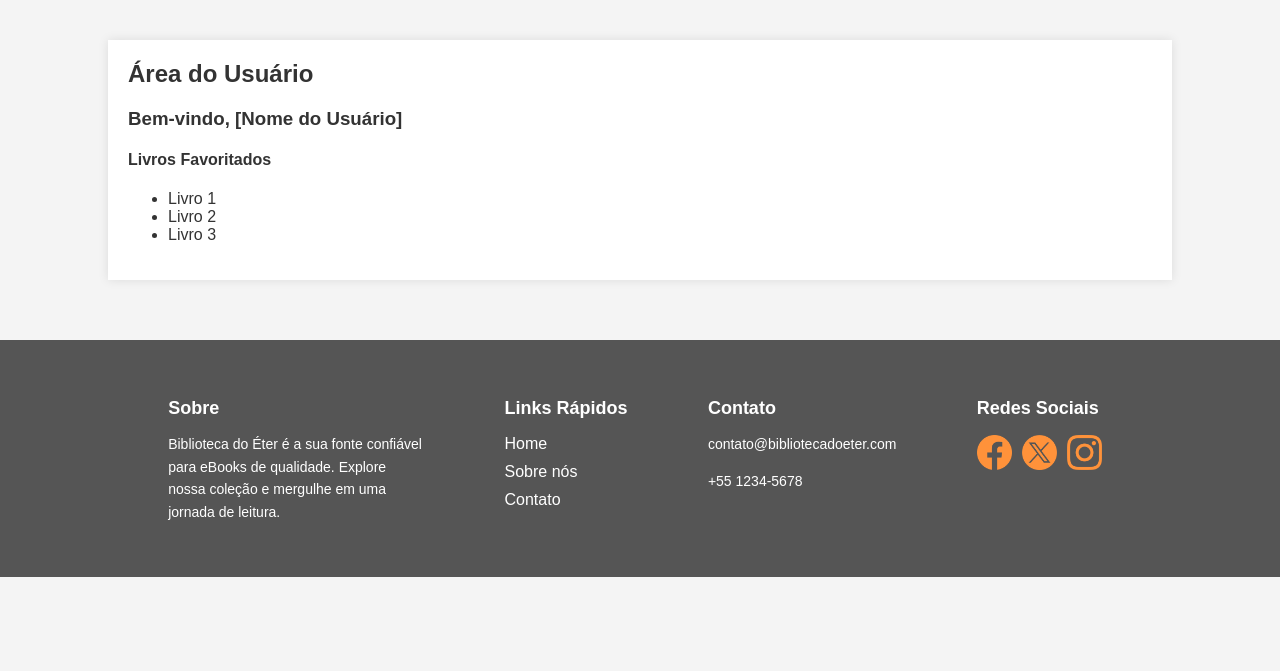
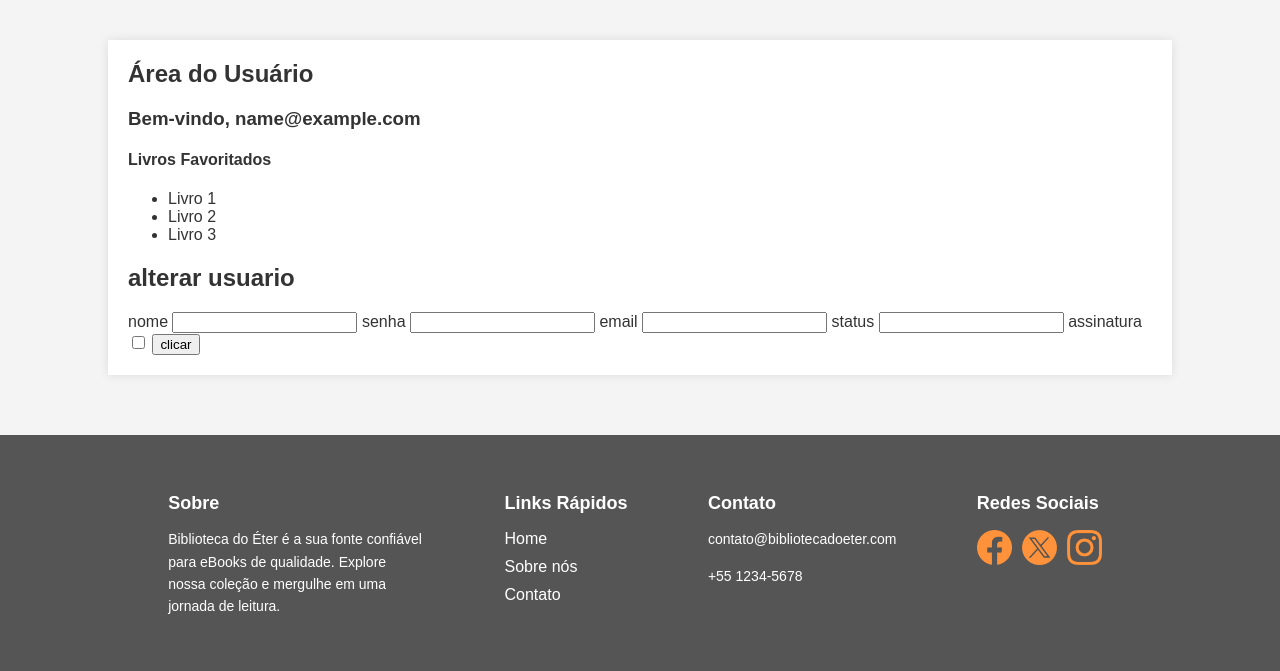
Before and after one commit to bytols/Flask-DB, a Flask app: template Flask_xande/FrontEnd/templates/user_area.html in a window 1280 px wide. Shown: the part 72-743 px from the top of the page. Run offline with Flask 3, Linux system fonts and the light colour scheme; the template is opened without the code that fills it: most values are stand-ins (such as "Sample title", 1, 10 or a date in 2020).

Commit message:
salvando o mundo

```diff
--- a/Flask_xande/BackEnd/LibDao.py
+++ b/Flask_xande/BackEnd/LibDao.py
@@ -54,7 +54,9 @@ class UsuarioDao:
         session.commit()
     def alterar(self, usuario):
         session=Session()
-        session.execute(update(Usuario),[usuario.serialize()])
+        print(usuario)
+        #transformar usuario em classe
+        session.execute(update(Usuario).where(Usuario.Nome_Usuario == usuario.Nome),[usuario.serialize()])
         session.commit()
     def excluir(self, chave):
         session = Session()
--- a/Flask_xande/BackEnd/SQL_Model.py
+++ b/Flask_xande/BackEnd/SQL_Model.py
@@ -16,7 +16,6 @@ class Usuario(Base):
     Senha_Usuario: Mapped[str] = mapped_column(String(255))
     Status_Usuario: Mapped[str] = mapped_column(String(20))
     Data_Registro: Mapped[DateTime] = mapped_column(DateTime(timezone=True), server_default=func.now())
-    Ultimo_Login: Mapped[DateTime] = mapped_column(DateTime(timezone=True), server_default=func.now())
     Assinatura: Mapped[Boolean] = mapped_column(Boolean(), default=True)
     Pagamento: Mapped[list["Pagamento"]] = relationship("Pagamento", back_populates="Usuario", cascade="all, delete-orphan")
     Favoritos: Mapped[list["Item"]] = relationship(secondary="Favoritos", back_populates="Usuarios")
--- a/Flask_xande/BackEnd/app.py
+++ b/Flask_xande/BackEnd/app.py
@@ -28,23 +28,26 @@ def obter(chave):
 @app.post("/api/usuario")
 def incluir():
     dados = request.get_json()
-    u = UsuarioClass(dados["nome"], dados["idade"])
-    u.matricula = dados["matricula"]
+    u = UsuarioClass(dados["Nome"], dados["Email"], dados["Senha"] , dados["Status"] , dados["Assinatura"] )
     controle_user.incluir(u)
     return jsonify(u.serialize())
 
-@app.put("/api/usuario/<matricula>")
-def alterar(matricula):
+@app.put("/api/usuario/<chave>")
+def alterar(chave):
     dados = request.get_json()
-    p = controle_user.obter(matricula)
-    p.nome = dados["nome"]
-    p.idade = dados["idade"]
-    controle_user.alterar(p)
+    print(dados)
+    u = controle_user.obter(chave)
+    u.Nome = dados["Nome"]
+    u.Email = dados["Email"]
+    u.Senha = dados["Senha"]
+    u.Status = dados["Status"]
+    u.Assinatura = dados["Assinatura"]
+    controle_user.alterar(u)
     return make_response("Alterado!",200)
 
-@app.delete("/api/usuario/<matricula>")
-def excluir(matricula):
-    controle_user.excluir(matricula)
+@app.delete("/api/usuario/<chave>")
+def excluir(chave):
+    controle_user.excluir(chave)
     return make_response("Removido!",200)
 
 if __name__ == '__main__':
@@ -67,22 +70,22 @@ def obter(chave):
 def incluir():
     dados = request.get_json()
     u = ItemClass(dados["nome"], dados["idade"])
-    u.matricula = dados["matricula"]
+    u.chave = dados["chave"]
     controle_item.incluir(u)
     return jsonify(u.serialize())
 
-@app.put("/api/catalogo/<matricula>")
-def alterar(matricula):
+@app.put("/api/catalogo/<chave>")
+def alterar(chave):
     dados = request.get_json()
-    p = controle_item.obter(matricula)
+    p = controle_item.obter(chave)
     p.nome = dados["nome"]
     p.idade = dados["idade"]
     controle_item.alterar(p)
     return make_response("Alterado!",200)
 
-@app.delete("/api/catalogo/<matricula>")
-def excluir(matricula):
-    controle_item.excluir(matricula)
+@app.delete("/api/catalogo/<chave>")
+def excluir(chave):
+    controle_item.excluir(chave)
     return make_response("Removido!",200)
 
 if __name__ == '__main__':
--- a/Flask_xande/FrontEnd/app.py
+++ b/Flask_xande/FrontEnd/app.py
@@ -8,11 +8,16 @@ from LibIntegracao import UsuarioNet
 from flask_mail import Mail, Message
 from itsdangerous import URLSafeTimedSerializer, SignatureExpired
 from forms import LoginForm, RegistrationForm
-from flask import request
+from flask import request, session
+from flask_session import Session
+
+import json
 
 app = Flask(__name__)
 app.config['SECRET_KEY'] = 'your_secret_key'
-
+app.config["SESSION_PERMANENT"] = False
+app.config["SESSION_TYPE"] = "filesystem"
+Session(app)
 
 
 # Configurações do Flask-Mail
@@ -25,7 +30,9 @@ app.config['MAIL_PASSWORD'] = 'jxuf uctq goco uajr'
 mail = Mail(app)
 s = URLSafeTimedSerializer(app.config['SECRET_KEY'])
 
-login_manager = LoginManager(app)
+login_manager = LoginManager()
+login_manager.init_app(app)
+
 login_manager.login_view = 'login'
 
 class User(UserMixin):
@@ -36,36 +43,62 @@ class User(UserMixin):
         self.email = email
         self.confirmed = confirmed
 
-# Usuário de exemplo (normalmente, você usaria um banco de dados)
-users = [User(id=1, username='admin', password='password', email='admin@example.com', confirmed=True)]
+class UserLogin(UsuarioClass):
+
+    def __init__(self, usuario, id):
+
+        self.Nome = usuario.Nome
+        self.Email = usuario.Email
+        self.Senha = usuario.Senha
+        self.Status = usuario.Status
+        self.Assinatura = usuario.Assinatura
+        self.is_active = True
+        self.id = int(id)
+
+    def get_id(self):
+        return str(self.id)
+
 
 @login_manager.user_loader
-def load_user(user_id):
-    for user in users:
-        if user.id == int(user_id):
-            return user
-    return None
+def load_user(id_usuario):
+    Usuario = UsuarioNet()
+    Usuario.obter(id_usuario)
+
 
 
 @app.route('/login', methods=['GET', 'POST'])
 def login():
-    if current_user.is_authenticated:
-        return redirect(url_for('dashboard'))
-    form = LoginForm()
-    if form.validate_on_submit():
-        username = form.username.data
-        password = form.password.data
-        user = next((u for u in users if u.username == username and u.password == password), None)
-        if user:
-            if not user.confirmed:
-                flash('Please confirm your email address before logging in.', 'warning')
-                return redirect(url_for('login'))
-            login_user(user)
-            flash('Logged in successfully.', 'success')
-            return redirect(url_for('dashboard'))
-        else:
-            flash('Invalid username or password.', 'danger')
-    return render_template('login.html', form=form , usuarios = UsuarioNet().obterTodos())
+    if request.method == "POST":
+        usuario_controler = UsuarioNet()
+        index_forms = request.form.get('index')
+        usuario = usuario_controler.obter(index_forms)
+
+        if usuario.Senha == request.form.get("senha"):
+            usuario_login = UserLogin(usuario, index_forms)
+            login_user(usuario_login)
+            session['usuario'] = usuario
+            session["id"] = index_forms
+            return redirect('/user_area')
+
+    return render_template('login.html', usuarios = UsuarioNet().obterTodos())
+
+@app.route('/user_area', methods=['GET', 'POST'])
+def user_area():
+    controle = UsuarioNet()
+    usuario = session.get('usuario')
+    id = session.get('id')
+    print(id)
+    nome = request.form.get("nome")
+    senha = request.form.get("senha")
+    email = request.form.get("email")
+    status = request.form.get("status")
+    assinatura = True
+    user = UsuarioClass(nome, email, senha, status, assinatura)
+    controle.alterar(id,user)
+
+
+    return render_template('user_area.html', usuario = usuario)
+
 
 @app.get('/register')
 def register():
@@ -93,6 +126,8 @@ def register():
         mail.send(msg)
 
         flash('A confirmation email has been sent to you. Please check your inbox.', 'info')
+
+
         return redirect(url_for('login'))
     return render_template('register.html', form=form)
 
@@ -105,9 +140,10 @@ def register_teste():
     status = request.form.get("status")
     assinatura = True
     a = UsuarioClass(nome, email, senha, status, assinatura)
-    print(a)
+    # print(a)
     Usuario = UsuarioNet()
     Usuario.incluir(p= a)
+    return(redirect('/login'))
 
 @app.route('/confirm/<token>')
 def confirm_email(token):
@@ -138,6 +174,5 @@ def logout():
     return redirect(url_for('login'))
 
 
-
 if __name__ == '__main__':
     app.run(debug=True)
--- a/Flask_xande/FrontEnd/templates/user_area.html
+++ b/Flask_xande/FrontEnd/templates/user_area.html
@@ -26,7 +26,7 @@
             <h2>Área do Usuário</h2>
             <!-- Conteúdo da Área do Usuário -->
             <div class="user-content">
-                <h3>Bem-vindo, [Nome do Usuário]</h3>
+                <h3>Bem-vindo, {{ usuario.Email }}</h3>
                 <div class="favorited-books">
                     <h4>Livros Favoritados</h4>
                     <ul>
@@ -36,6 +36,20 @@
                     </ul>
                 </div>
             </div>
+            <h1>alterar usuario</h1>
+            <form action="/user_area" method="post">
+                <label for="teste">nome</label>
+                <input type="text" name="nome">
+                <label for="teste">senha</label>
+                <input type="text" name="senha">
+                <label for="teste">email</label>
+                <input type="text" name="email">
+                <label for="teste">status</label>
+                <input type="text" name="status">
+                <label for="teste">assinatura</label>
+                <input type="checkbox" name="assinatura">
+                <button><submit type="submit">clicar</submit></button>
+            </form>
         </section>
     </main>
 
--- a/flask_dennis/Backend/LibDaos.py
+++ b/flask_dennis/Backend/LibDaos.py
@@ -19,7 +19,7 @@ class PessoaDAO:
         return pessoa
     def alterar(self, pessoa):
         session=Session()
-        session.execute(update(PessoaDB),[pessoa.serialize()])
+        session.execute(update(PessoaDB).where(PessoaDB.nome == pessoa.Nome) ,[pessoa.serialize()])
         session.commit()
     def excluir(self, chave):
         session = Session()
--- a/flask_dennis/Frontend/App.py
+++ b/flask_dennis/Frontend/App.py
@@ -34,8 +34,7 @@ def excluir():
 @app.get("/pessoas/altera")
 def formAlterar():
     matricula = int(request.args["matricula"])
-    return render_template("formPessoasAltera.html",
-                           p=cliente.obter(matricula))
+    return render_template("formPessoasAltera.html",p=cliente.obter(matricula))
 
 @app.post("/pessoas/altera")
 def alterar():
```
Also changed, not shown: Flask_xande/FrontEnd/LibIntegracao.py (+8 -6 lines), Flask_xande/FrontEnd/templates/login.html (+21 -26 lines), 2 other files.
